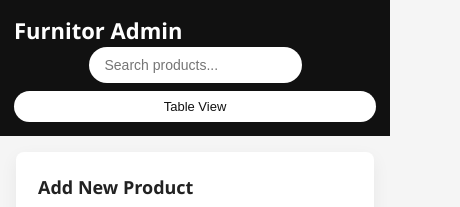
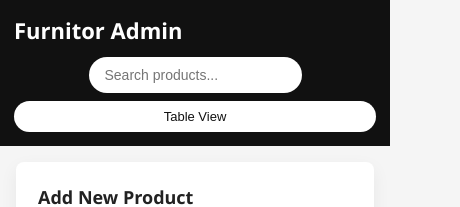
Before and after one commit to Arpita192/Assignment_product-App, a React (Vite) app: page / in a window 390 px wide. Shown: the top 207 px of the page, 460 px wide, since content can reach past the window. Built offline with nearby package versions, Linux system fonts and the light colour scheme.

Commit message:
Force mobile responsive layout fix

```diff
--- a/src/styles.css
+++ b/src/styles.css
@@ -279,39 +279,43 @@ body {
   padding: 16px;
   font-size: 13px;
 }
-
-/* ===== FORCE MOBILE FIX ===== */
+/* ================== FINAL MOBILE OVERRIDE ================== */
 @media screen and (max-width: 768px) {
 
-  body {
+  html, body {
+    width: 100%;
     overflow-x: hidden;
   }
 
+  /* Header */
   .header {
+    display: flex !important;
     flex-direction: column !important;
     align-items: stretch !important;
+    gap: 10px !important;
     padding: 14px !important;
   }
 
   .header-actions {
+    display: flex !important;
     flex-direction: column !important;
     width: 100% !important;
     gap: 8px !important;
   }
 
-  .search-box input {
-    width: 100% !important;
-  }
-
+  .search-box input,
   .header-actions button {
     width: 100% !important;
   }
 
+  /* Main container */
   .container {
     padding: 16px !important;
   }
 
+  /* Add Product */
   .product-form-wrapper {
+    display: grid !important;
     grid-template-columns: 1fr !important;
   }
 
@@ -328,6 +332,7 @@ body {
     width: 100% !important;
   }
 
+  /* Cards */
   .card-grid {
     grid-template-columns: 1fr !important;
   }
@@ -336,6 +341,7 @@ body {
     height: 180px !important;
   }
 
+  /* Footer */
   .footer {
     font-size: 12px !important;
     padding: 12px !important;
```
